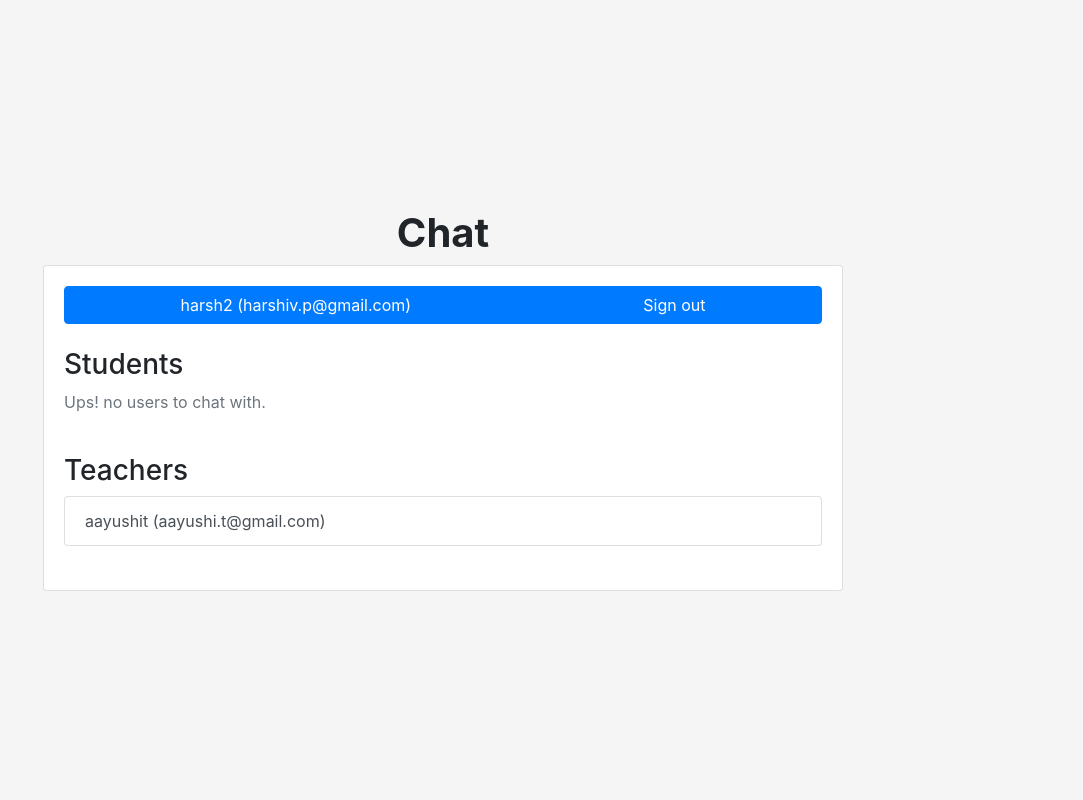
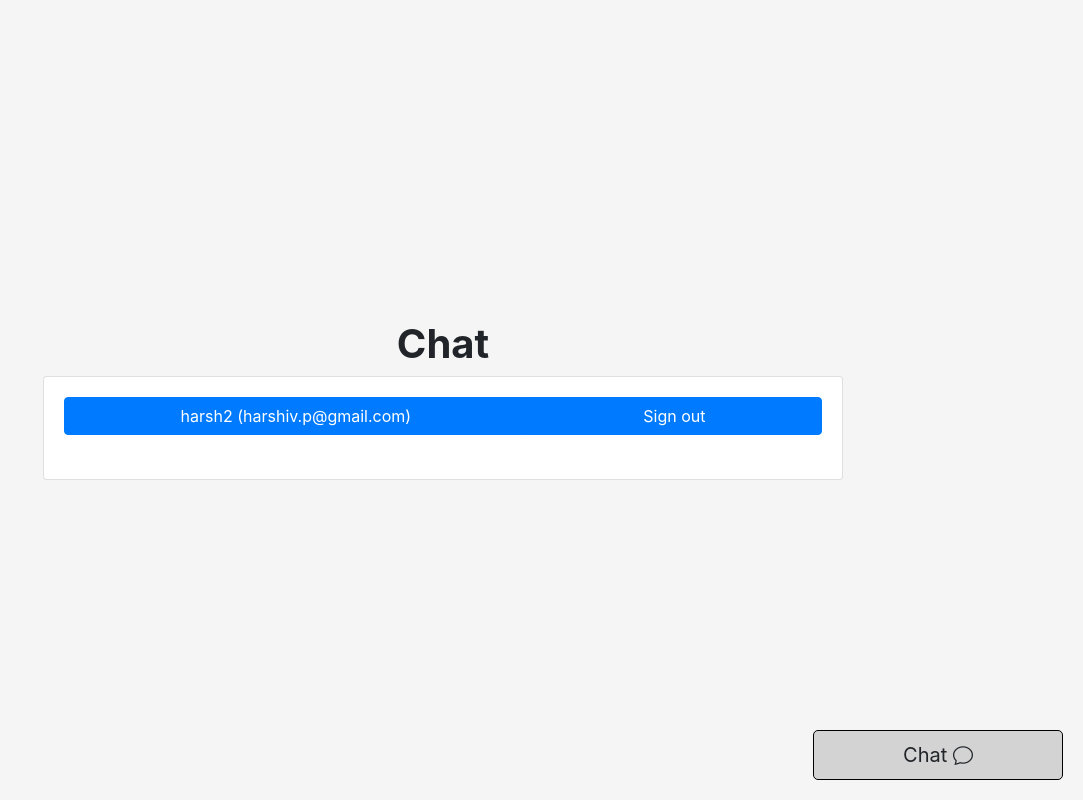
Before and after one commit to Harshiv07/django-chat-app, a Django app: page / in a window 1280 px wide. Shown: the whole page, without its empty margins (197-1280 px from the left). Run offline with Django 3.2, Linux system fonts and the light colour scheme; a user stored in the database is signed in; data comes from the database, SQL or seed files in the repository; both versions use the stored data as it was after the commit; parts of the project's set-up code (start-up, migrations or seed data) failed here and were passed over; some libraries are stand-ins or nearby versions.

Commit message:
UI changes

```diff
--- a/chat/templates/base.html
+++ b/chat/templates/base.html
@@ -8,6 +8,7 @@
     <script src="https://code.jquery.com/jquery-3.4.1.min.js" integrity="sha256-CSXorXvZcTkaix6Yvo6HppcZGetbYMGWSFlBw8HfCJo=" crossorigin="anonymous"></script>
     <script src="https://getbootstrap.com/docs/4.3/dist/js/bootstrap.bundle.min.js" integrity="sha384-xrRywqdh3PHs8keKZN+8zzc5TX0GRTLCcmivcbNJWm2rs5C8PRhcEn3czEjhAO9o" crossorigin="anonymous"></script>
     <link href="https://getbootstrap.com/docs/4.3/dist/css/bootstrap.min.css" rel="stylesheet" integrity="sha384-ggOyR0iXCbMQv3Xipma34MD+dH/1fQ784/j6cY/iJTQUOhcWr7x9JvoRxT2MZw1T" crossorigin="anonymous">
+    <link rel="stylesheet" href="https://cdn.jsdelivr.net/npm/bootstrap-icons@1.4.1/font/bootstrap-icons.css">
     <style media="screen">
         html,
         body {
--- a/chat/templates/home.html
+++ b/chat/templates/home.html
@@ -5,9 +5,12 @@
 
 {% block head %}
 <style media="screen">
-    .container .card {
-        max-width:800px
-    }
+    .container .card { max-width:800px }
+    .chat-box { position: absolute; bottom: 20px; right: 20px; width: 250px; background-color: lightgray; border: 1px solid black; border-radius: 5px;}
+    .chat-box .dropdown-toggle:after { content: none }
+    .user-list-container { padding: 0; }
+    .user-type-heading { font-weight: bold; font-size: 20px; padding: 10px; box-sizing: border-box; background-color:lightgray; }
+    .user-container { background-color: whitesmoke; font-size: 16px;}
 </style>
 {% endblock %}
 
@@ -20,28 +23,38 @@
             <button class="btn btn-primary" type="button">{{ user.username }} ({{ user.email }})</button>
             <a class="btn btn-primary" href="{% url 'logout' %}" role="button">Sign out</a>
         </div>
-
-        <div class="mb-4">
-            <h3>Students</h3>
+    </div>
+    <div class="btn-group dropup chat-box">
+        <button class="btn btn-default btn-lg dropdown-toggle" type="button" data-toggle="dropdown" aria-haspopup="true" aria-expanded="false">
+          <span class="caret">Chat <i class="bi bi-chat"></i></span>
+        </button>
+        <ul class="dropdown-menu user-list-container">
+            <div>
+                <div class="user-type-heading">Students</div>
                 <div class="list-group">
                     {% for user_dict in students %}
-                <a href="{% build_chat_url user.username user_dict.username %}" class="list-group-item list-group-item-action">{{ user_dict.username }} ({{ user_dict.email }})</a>
+                    <a href="{% build_chat_url user.username user_dict.username %}" class="list-group-item list-group-item-action user-container"><i class="bi bi-person-circle"></i> {{user_dict.firstname}} {{user_dict.lastname}} ({{ user_dict.username }}) </a>
                     {% empty %}
-                <p class="text-muted">Ups! no users to chat with.</p>
+                    <div class="list-group-item list-group-item-action user-container">Oops! no users to chat with.</div>
                     {% endfor %}
                 </div>
             </div>
-        <div class="mb-4">
-            <h3>Teachers</h3>
+            <div>
+                <div class="user-type-heading">Teachers</div>
                 <div class="list-group">
                     {% for user_dict in teachers %}
-                <a href="{% build_chat_url user.username user_dict.username %}" class="list-group-item list-group-item-action">{{ user_dict.username }} ({{ user_dict.email }})</a>
+                    <a href="{% build_chat_url user.username user_dict.username %}" class="list-group-item list-group-item-action user-container"><i class="bi bi-person-circle"></i> {{user_dict.firstname}} {{user_dict.lastname}} ({{ user_dict.username }})</a>
                     {% empty %}
-                <p class="text-muted">Ups! no users to chat with.</p>
+                    <div class="list-group-item list-group-item-action user-container">Oops! no users to chat with.</div>
                     {% endfor %}
                 </div>
             </div>
+        </ul>
       </div>
+    <!-- <div style="position: absolute; bottom: 0; right: 0"> -->
+
+
+    <!-- </div> -->
 </div>
 
 {% endblock %}
--- a/chat/views.py
+++ b/chat/views.py
@@ -32,12 +32,14 @@ class HomeView(LoginRequiredMixin, TemplateView):
                     students_list = list(ClassesDetails.objects.filter(~Q(student=self.request.user.email)).filter(class_id = obj.class_id, section= obj.section))
                     for s in students_list:
                         print("student: " + s.student)
-                        context['students'].append({'username': get_object_or_404(User, email=s.student).username, 'email': s.student})
+                        u = get_object_or_404(User, email=s.student)
+                        context['students'].append({'username': u.username, 'email': s.student, 'firstname': u.first_name, 'lastname': u.last_name})
 
                     teachers_list = list(SubjectClassTeacherDetails.objects.filter(classid = obj.class_id, section= obj.section))
                     for t in teachers_list:
                         print("teacher: " + t.teacher)
-                        context['teachers'].append({'username': get_object_or_404(User, email=t.teacher).username, 'email': t.teacher})
+                        u = get_object_or_404(User, email=t.teacher)
+                        context['teachers'].append({'username': u.username, 'email': t.teacher, 'firstname': u.first_name, 'lastname': u.last_name})
 
                 except:
                     pass
@@ -50,12 +52,14 @@ class HomeView(LoginRequiredMixin, TemplateView):
                         students_list = list(ClassesDetails.objects.filter(class_id = c.classid, section= c.section))
                         for s in students_list:
                             print("student: " + s.student)
-                            context['students'].append({'username': get_object_or_404(User, email=s.student).username, 'email': s.student})
+                            u = get_object_or_404(User, email=s.student)
+                            context['students'].append({'username': u.username, 'email': s.student, 'firstname': u.first_name, 'lastname': u.last_name})
 
                         teachers_list = list(SubjectClassTeacherDetails.objects.filter(~Q(student=self.request.user.email)).filter(classid = c.classid, section= c.section))
                         for t in teachers_list:
                             print("teacher: " + t.teacher)
-                            context['teachers'].append({'username': get_object_or_404(User, email=t.teacher).username, 'email': t.teacher})
+                            u = get_object_or_404(User, email=t.teacher)
+                            context['teachers'].append({'username': u.username, 'email': t.teacher, 'firstname': u.first_name, 'lastname': u.last_name})
 
                     except:
                         pass
@@ -67,12 +71,14 @@ class HomeView(LoginRequiredMixin, TemplateView):
                     students_list = list(BatchDetails.objects.filter(~Q(student=self.request.user.email)).filter(batch_id = obj.batch_id))
                     for s in students_list:
                         print("student: " + s.student)
-                        context['students'].append({'username': get_object_or_404(User, email=s.student).username, 'email': s.student})
+                        u = get_object_or_404(User, email=s.student)
+                        context['students'].append({'username': u.username, 'email': s.student, 'firstname': u.first_name, 'lastname': u.last_name})
 
                     teachers_list = list(SubjectBatchTeacherDetails.objects.filter(batchid = obj.batch_id))
                     for t in teachers_list:
                         print("teacher: " + t.teacher)
-                        context['teachers'].append({'username': get_object_or_404(User, email=t.teacher).username, 'email': t.teacher})
+                        u = get_object_or_404(User, email=t.teacher)
+                        context['teachers'].append({'username': u.username, 'email': t.teacher, 'firstname': u.first_name, 'lastname': u.last_name})
 
                 except:
                     pass
@@ -84,12 +90,14 @@ class HomeView(LoginRequiredMixin, TemplateView):
                         students_list = list(BatchDetails.objects.filter(~Q(student=self.request.user.email)).filter(batch_id = b.batchid))
                         for s in students_list:
                             print("student: " + s.student)
-                            context['students'].append({'username': get_object_or_404(User, email=s.student).username, 'email': s.student})
+                            u = get_object_or_404(User, email=s.student)
+                            context['students'].append({'username': u.username, 'email': s.student, 'firstname': u.first_name, 'lastname': u.last_name})
 
                         teachers_list = list(SubjectBatchTeacherDetails.objects.filter(batchid = b.batchid))
                         for t in teachers_list:
                             print("teacher: " + t.teacher)
-                            context['teachers'].append({'username': get_object_or_404(User, email=t.teacher).username, 'email': t.teacher})
+                            u = get_object_or_404(User, email=t.teacher)
+                            context['teachers'].append({'username': u.username, 'email': t.teacher, 'firstname': u.first_name, 'lastname': u.last_name})
                     except:
                         pass
 
```
Also changed, not shown: chat/templates/chat.html (+35 -3 lines), db.sqlite3. Lines whose indentation alone changed are shown as unchanged.
